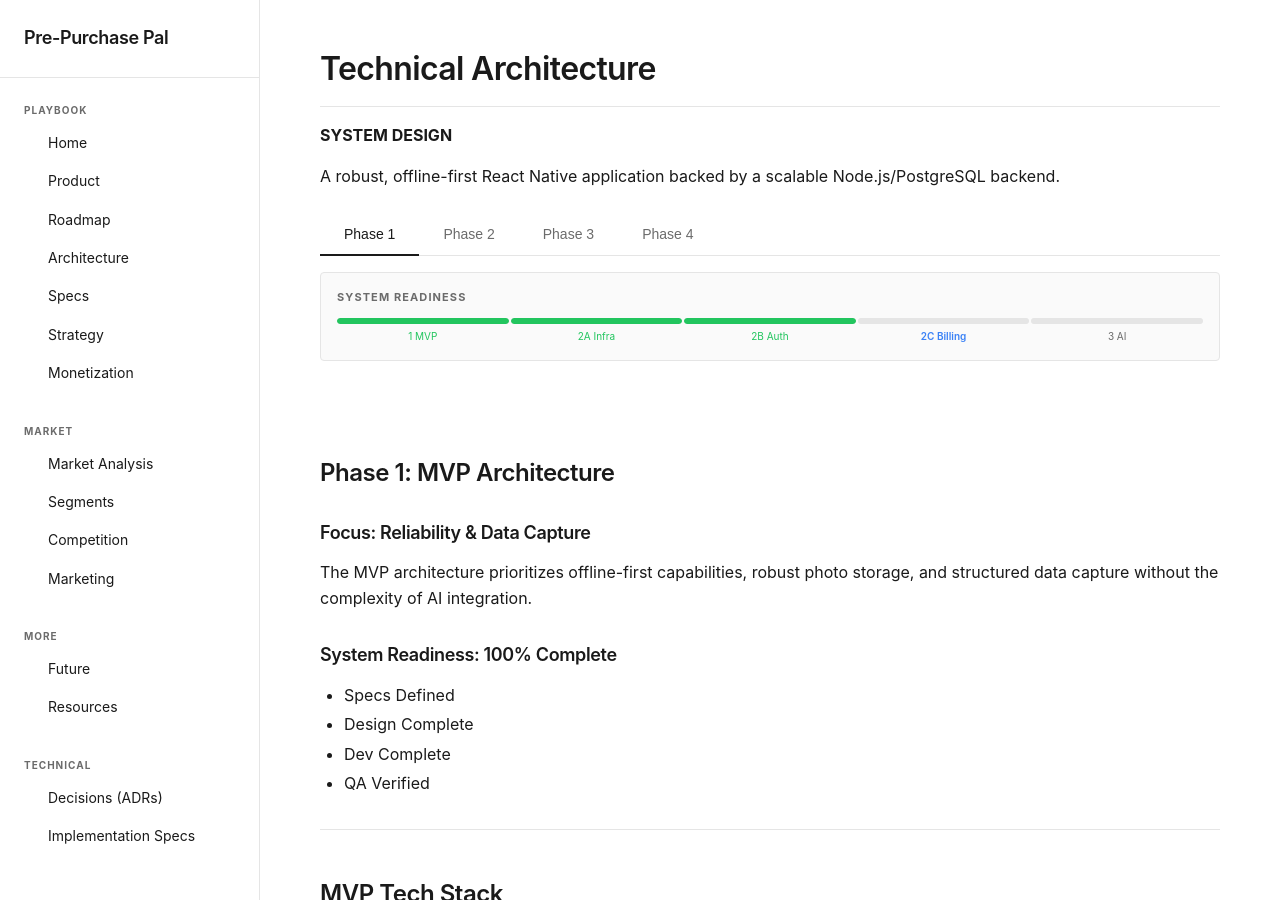
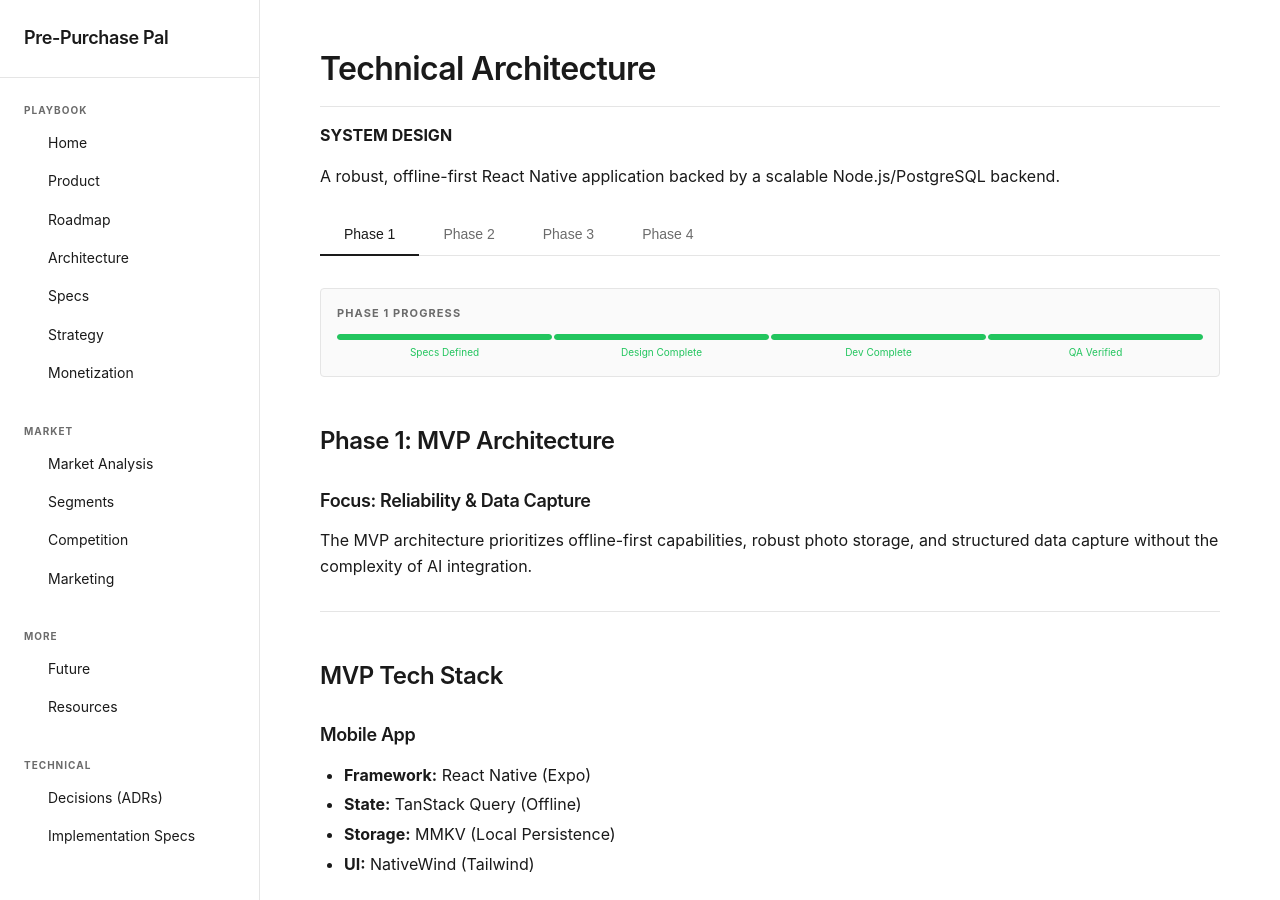
Before and after one commit to zaremy/purchase-copilot, a Jekyll site: the page built from docs/playbook/architecture.md, in a window 1280 px wide and 900 px high. Built offline with Jekyll 4.4.1, drawn with Linux system fonts in a browser that asks for light colours.

Commit message:
fix(docs): enable markdown in tabbed panels + remove tech docs section
- Make readiness component data-driven from _data/readiness.yml
  - Tracks GitHub milestone progress (closed/total issues)
  - Supports completed/current/pending status classes
- Homepage: add app-wide readiness bar showing all phases (1 MVP through 3 AI)
  - Links to Technical Architecture page
- Architecture: per-phase contextual readiness in each tab
  - Phase 1: Specs/Design/Dev/QA milestones
  - Phase 2: 2A Infra/2B Auth/2C Billing sub-phases
  - Phase 3: LLM/Caching/Eval items
  - Phase 4: Video/API/AI items
- Remove redundant "System Readiness" table from homepage
- Progress bars now calculate percentage from closed/total issues

Co-Authored-By: Claude Opus 4.5 <noreply@anthropic.com>

```diff
--- a/docs/_includes/readiness.html
+++ b/docs/_includes/readiness.html
@@ -1,25 +1,20 @@
+{% assign phases = include.phases | default: site.data.readiness.app_phases %}
+{% assign title = include.title | default: "System Readiness" %}
 <div class="readiness-bar">
-  <div class="readiness-title">System Readiness</div>
+  <div class="readiness-title">{{ title }}</div>
   <div class="readiness-phases">
-    <div class="readiness-phase completed">
-      <div class="readiness-phase-bar" style="--progress: 100%"></div>
-      <div class="readiness-phase-label">1 MVP</div>
+    {% for phase in phases %}
+    {% if phase.status == "completed" %}
+      {% assign progress = 100 %}
+    {% elsif phase.total and phase.total > 0 %}
+      {% assign progress = phase.closed | times: 100 | divided_by: phase.total %}
+    {% else %}
+      {% assign progress = 0 %}
+    {% endif %}
+    <div class="readiness-phase {{ phase.status }}">
+      <div class="readiness-phase-bar" style="--progress: {{ progress }}%"></div>
+      <div class="readiness-phase-label">{{ phase.label }}</div>
     </div>
-    <div class="readiness-phase completed">
-      <div class="readiness-phase-bar" style="--progress: 100%"></div>
-      <div class="readiness-phase-label">2A Infra</div>
-    </div>
-    <div class="readiness-phase completed">
-      <div class="readiness-phase-bar" style="--progress: 100%"></div>
-      <div class="readiness-phase-label">2B Auth</div>
-    </div>
-    <div class="readiness-phase current">
-      <div class="readiness-phase-bar" style="--progress: 0%"></div>
-      <div class="readiness-phase-label">2C Billing</div>
-    </div>
-    <div class="readiness-phase">
-      <div class="readiness-phase-bar" style="--progress: 0%"></div>
-      <div class="readiness-phase-label">3 AI</div>
-    </div>
+    {% endfor %}
   </div>
 </div>
--- a/docs/playbook/architecture.md
+++ b/docs/playbook/architecture.md
@@ -16,22 +16,15 @@ A robust, offline-first React Native application backed by a scalable Node.js/Po
   <button class="phase-tab" role="tab" aria-selected="false" data-tab="phase4">Phase 4</button>
 </div>
 
-{% include readiness.html %}
+<div id="phase1" class="phase-panel active" role="tabpanel" markdown="1">
 
-<div id="phase1" class="phase-panel active" role="tabpanel" markdown="1">
+{% include readiness.html title="Phase 1 Progress" phases=site.data.readiness.phase_details.phase1.items %}
 
 ## Phase 1: MVP Architecture
 
 ### Focus: Reliability & Data Capture
 
 The MVP architecture prioritizes offline-first capabilities, robust photo storage, and structured data capture without the complexity of AI integration.
-
-### System Readiness: 100% Complete
-
-- Specs Defined
-- Design Complete
-- Dev Complete
-- QA Verified
 
 ---
 
@@ -109,6 +102,8 @@ Rejected handling direct vehicle payments to avoid money transmitter licensing r
 
 <div id="phase2" class="phase-panel" role="tabpanel" markdown="1">
 
+{% include readiness.html title="Phase 2 Progress" phases=site.data.readiness.phase_details.phase2.items %}
+
 ## Phase 2: Backend Foundation
 
 ### Strategic Transition Plan
@@ -163,6 +158,8 @@ Instead of a "big bang" release, we split the backend foundation into three dist
 </div>
 
 <div id="phase3" class="phase-panel" role="tabpanel" markdown="1">
+
+{% include readiness.html title="Phase 3 Progress" phases=site.data.readiness.phase_details.phase3.items %}
 
 ## Phase 3: AI Integration
 
@@ -222,6 +219,8 @@ We cache generated checklists by Year/Make/Model. If a user inspects a "2015 Hon
 </div>
 
 <div id="phase4" class="phase-panel" role="tabpanel" markdown="1">
+
+{% include readiness.html title="Phase 4 Progress" phases=site.data.readiness.phase_details.phase4.items %}
 
 ## Phase 4: Platform Scale
 
```
Also changed, not shown: CLAUDE.md (+86 -0 lines), docs/_data/readiness.yml (added, +79 -0 lines), docs/index.md (+2 -8 lines).
